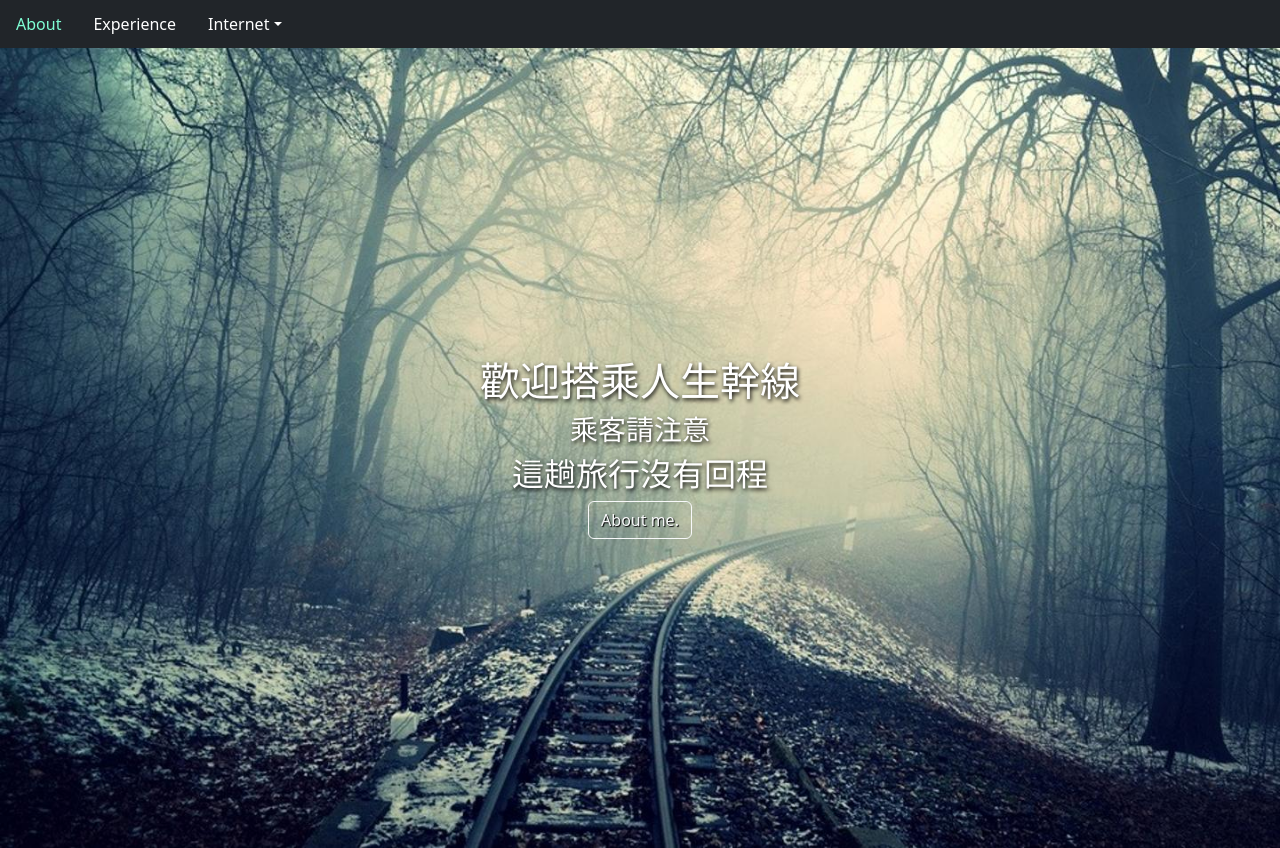
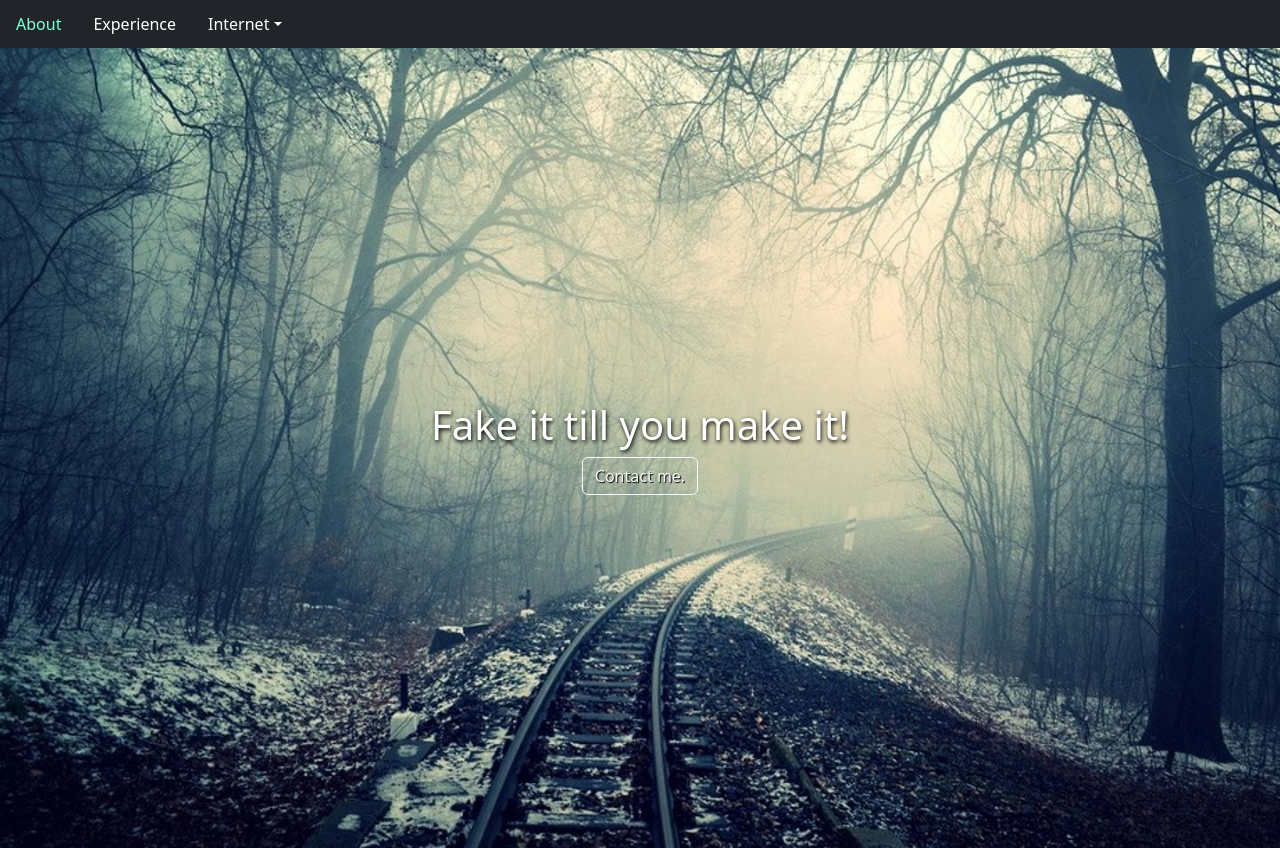
Before and after one commit to tony3502/ResumeAngular, an Angular app: page /home/about in a window 1280 px wide. Built offline with nearby package versions, Linux system fonts and the light colour scheme.

Commit message:
github page v6

```diff
--- a/src/app/home-page/about/about-modal/about-modal.component.html
+++ b/src/app/home-page/about/about-modal/about-modal.component.html
@@ -1,5 +1,5 @@
 <button class="btn btn-outline-light text-shadows" (click)="open(aboutModal)">
-    About me.
+    Contact me.
 </button>
 <ng-template #aboutModal let-modal>
 
--- a/src/app/home-page/about/about.component.html
+++ b/src/app/home-page/about/about.component.html
@@ -1,14 +1,8 @@
 <header id="header">
     <div class="container">
         <h1 class="text-white text-center text-shadows">
-            歡迎搭乘人生幹線
+            Fake it till you make it!
         </h1>
-        <h3 class="text-white text-center text-shadows">
-            乘客請注意
-        </h3>
-        <h2 class="text-white text-center text-shadows">
-            這趟旅行沒有回程
-        </h2>
         <div class="d-flex justify-content-center">
             <app-about-modal></app-about-modal>
         </div>
```
Also changed, not shown: 3 other files (tests, documents, lock files or other folders).
